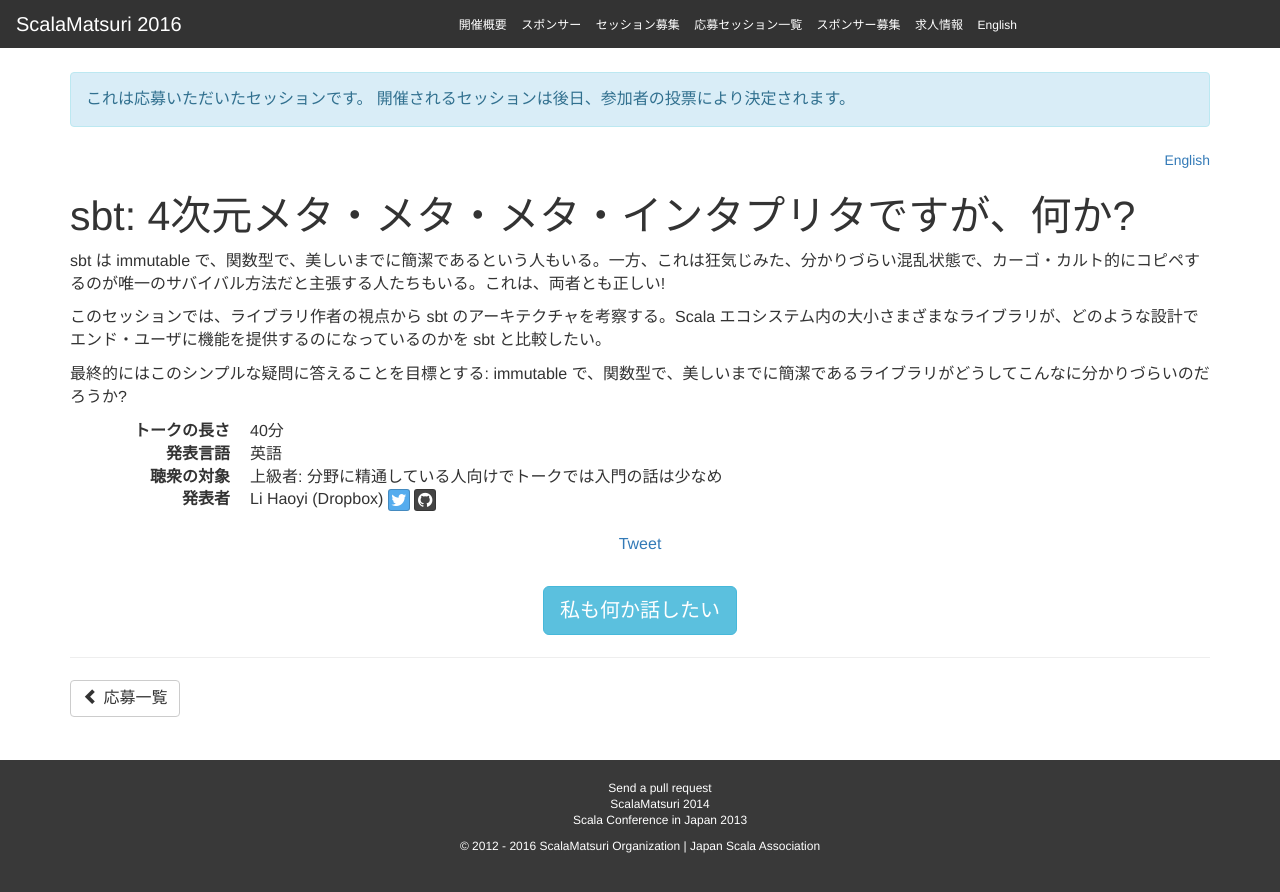
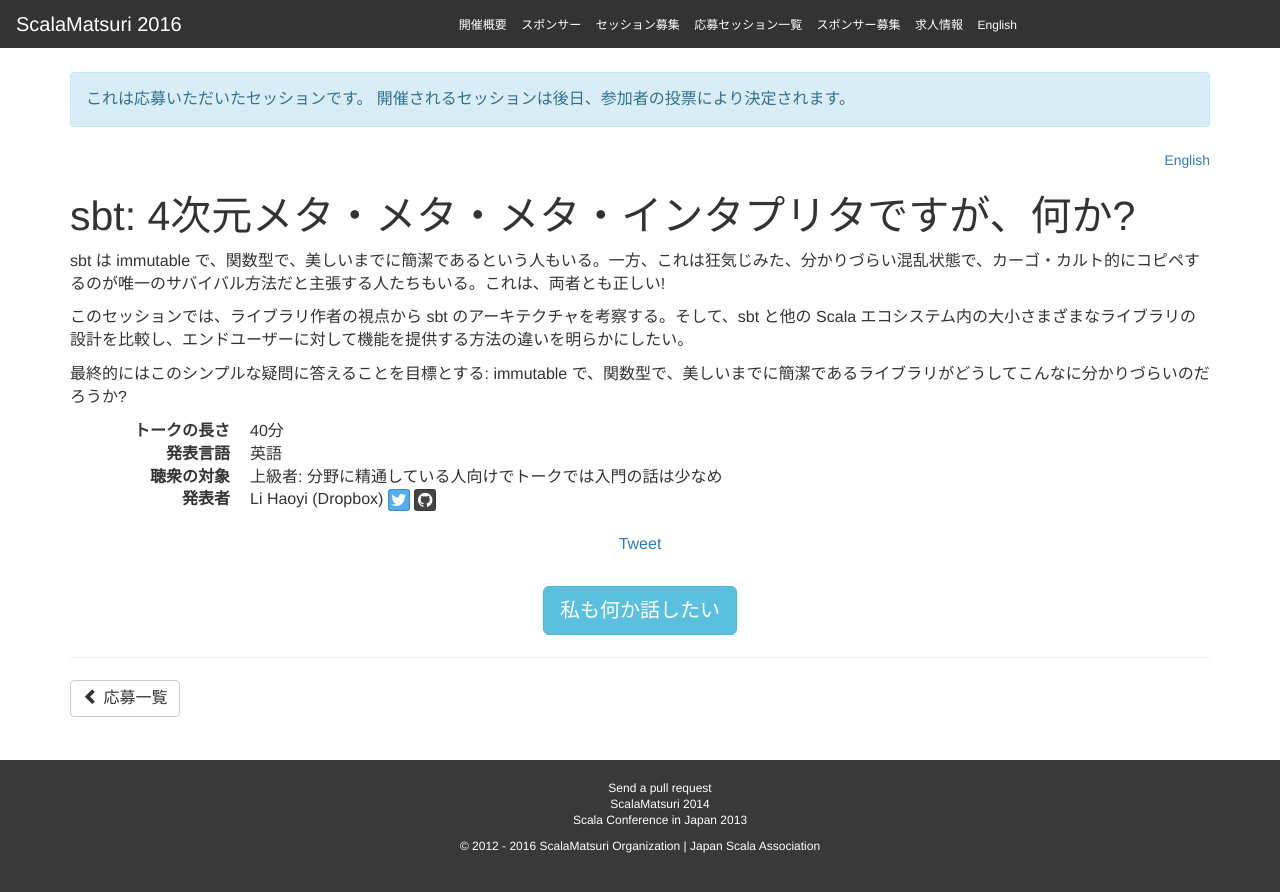
Before and after one commit to scalajp/2016.scalamatsuri.org, a Jekyll site: the page built from _candidates_ja/LiHaoyi_3.html, in a window 1280 px wide. Shown: the top 892 px of the page. Built offline with Jekyll 4.4.1, drawn with Linux system fonts in a browser that asks for light colours; nearby versions of some CDN libraries; comment, search, counter and statistics services are not loaded.

Commit message:
Updated per review.

```diff
--- a/_candidates_ja/LiHaoyi_3.html
+++ b/_candidates_ja/LiHaoyi_3.html
@@ -9,6 +9,6 @@ github: lihaoyi
 organization: Dropbox
 ---
 <p>sbt は immutable で、関数型で、美しいまでに簡潔であるという人もいる。一方、これは狂気じみた、分かりづらい混乱状態で、カーゴ・カルト的にコピペするのが唯一のサバイバル方法だと主張する人たちもいる。これは、両者とも正しい!</p>
-<p>このセッションでは、ライブラリ作者の視点から sbt のアーキテクチャを考察する。Scala エコシステム内の大小さまざまなライブラリが、どのような設計でエンド・ユーザに機能を提供するのになっているのかを sbt と比較したい。</p>
+<p>このセッションでは、ライブラリ作者の視点から sbt のアーキテクチャを考察する。そして、sbt と他の Scala エコシステム内の大小さまざまなライブラリの設計を比較し、エンドユーザーに対して機能を提供する方法の違いを明らかにしたい。</p>
 <p>最終的にはこのシンプルな疑問に答えることを目標とする:
 immutable で、関数型で、美しいまでに簡潔であるライブラリがどうしてこんなに分かりづらいのだろうか?</p>
```
